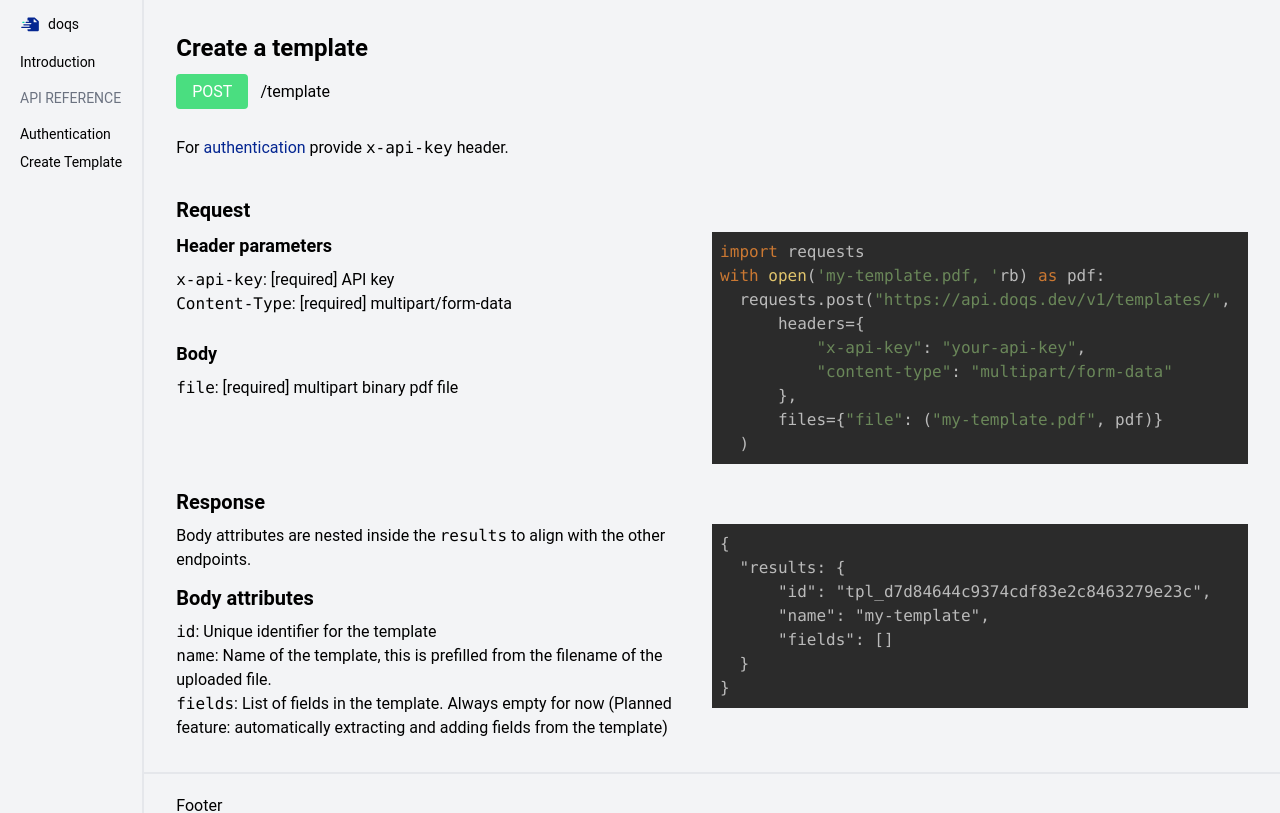
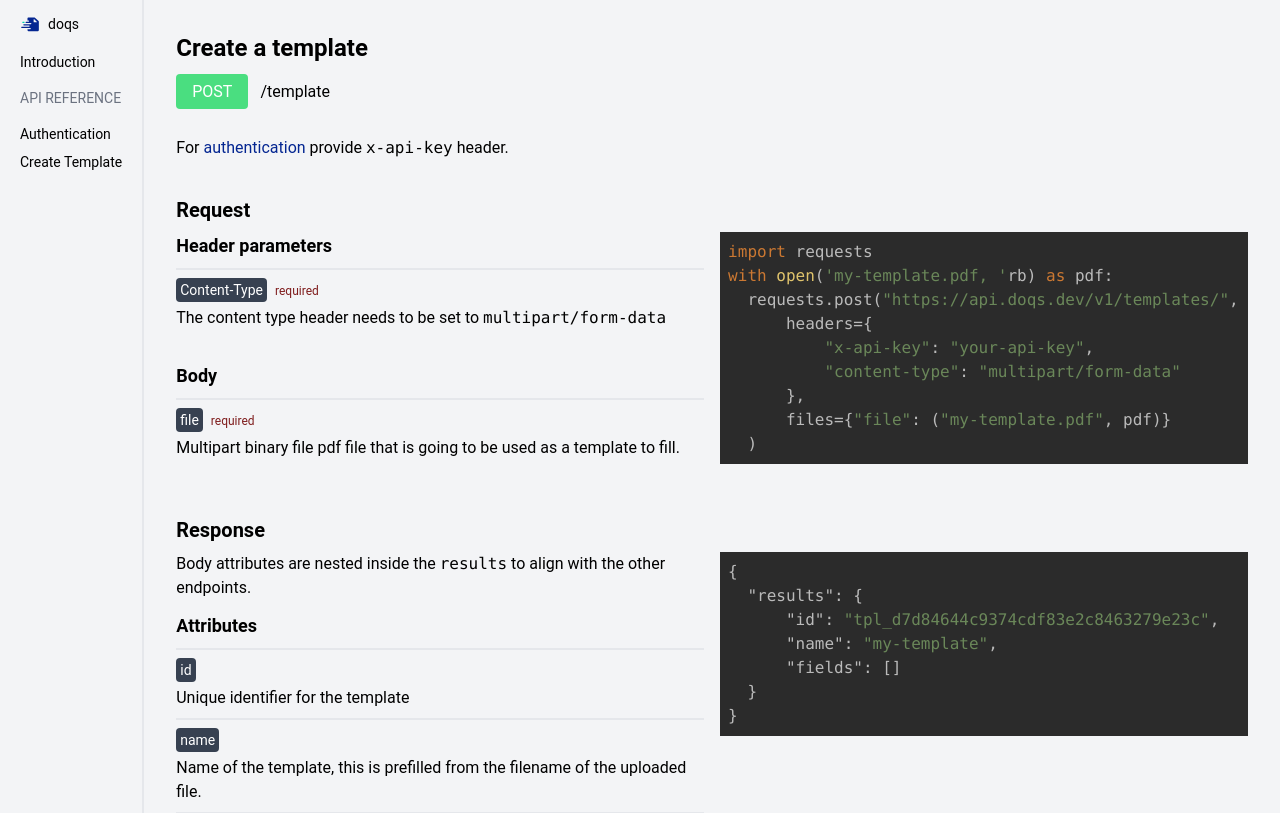
Before and after one commit to doqs-dev/docs, a Next.js app: page /api-reference/create-template in a window 1280 px wide. Shown: the top 813 px of the page. Built offline with nearby package versions, Linux system fonts and the light colour scheme.

Commit message:
feat: attributes component (#9)
* feat: attribute component

* feat: required and optional tag

* feat: allow also response attributes

* fix: styling

* fix: header

```diff
--- /dev/null
+++ b/components/attribute.tsx
@@ -0,0 +1,21 @@
+import { PropsWithChildren } from "react";
+
+type AttributeProps = {
+  name: string;
+  required?: boolean;
+};
+
+export const Attribute = ({name, required, children}: PropsWithChildren<AttributeProps>) => {
+
+  return (
+
+      <div className="border-t-2 py-2">
+        <div className="mb-1">
+          <span className="inline-block bg-gray-700 text-white py-0.5 px-1 rounded text-sm mr-2">{name}</span>
+          { required && <span className="text-xs text-red-900">required</span> }
+          { (!required && required != null) && <span className="text-xs">optional</span> }
+        </div>
+        {children}
+      </div>
+  )
+}
--- a/components/grid.tsx
+++ b/components/grid.tsx
@@ -2,7 +2,7 @@ import { PropsWithChildren } from "react";
 
 
 export const Grid = ({children,}: PropsWithChildren<any>) => (
-    <section className="grid grid-cols-1 sm:grid-cols-2">
+    <section className="grid gap-4 grid-cols-1 sm:grid-cols-2">
       {children}
     </section>
 );
--- a/pages/api-reference/create-template.mdx
+++ b/pages/api-reference/create-template.mdx
@@ -1,6 +1,6 @@
 import {SimpleCodeHighlighter} from "../../components/code-highlighter";
 import {Endpoint} from "../../components/endpoint";
-import {Grid} from "../../components/grid";
+import {Grid} from "../../components/grid"; import {Attribute} from "../../components/attribute";
 
 # Create a template
 
@@ -14,12 +14,13 @@ For [authentication](/api-reference/authentication)  provide `x-api-key` header.
 <Grid>
     <div>
         ### Header parameters
-        * `x-api-key`: [required] API key
-        * `Content-Type`: [required] multipart/form-data
+        <Attribute name="Content-Type" required={true}>The content type header needs to be set to
+            `multipart/form-data`</Attribute>
         <br/>
 
         ### Body
-        * `file`: [required] multipart binary pdf file
+        <Attribute name="file" required={true}>Multipart binary file pdf file that is going to be used as a template to
+            fill.</Attribute>
         <br/>
     </div>
     <SimpleCodeHighlighter language="python"
@@ -44,17 +45,18 @@ with open('my-template.pdf, 'rb) as pdf:
 <Grid>
     <div>
         Body attributes are nested inside the `results` to align with the other endpoints.
-        ## Body attributes
+        ### Attributes
 
-        * `id`: Unique identifier for the template
-        * `name`: Name of the template, this is prefilled from the filename of the uploaded file.
-        * `fields`: List of fields in the template. Always empty for now (Planned feature: automatically extracting and adding fields from the template)
-
+        <Attribute name="id">Unique identifier for the template</Attribute>
+        <Attribute name="name">Name of the template, this is prefilled from the filename of the uploaded
+            file.</Attribute>
+        <Attribute name="fields">List of fields in the template. Always empty for now (Planned feature: automatically
+            extracting and adding fields from the template)</Attribute>
     </div>
 
     <SimpleCodeHighlighter language="json"
                            code={`{
-    "results: {
+    "results": {
         "id": "tpl_d7d84644c9374cdf83e2c8463279e23c",
         "name": "my-template",
         "fields": []
```
